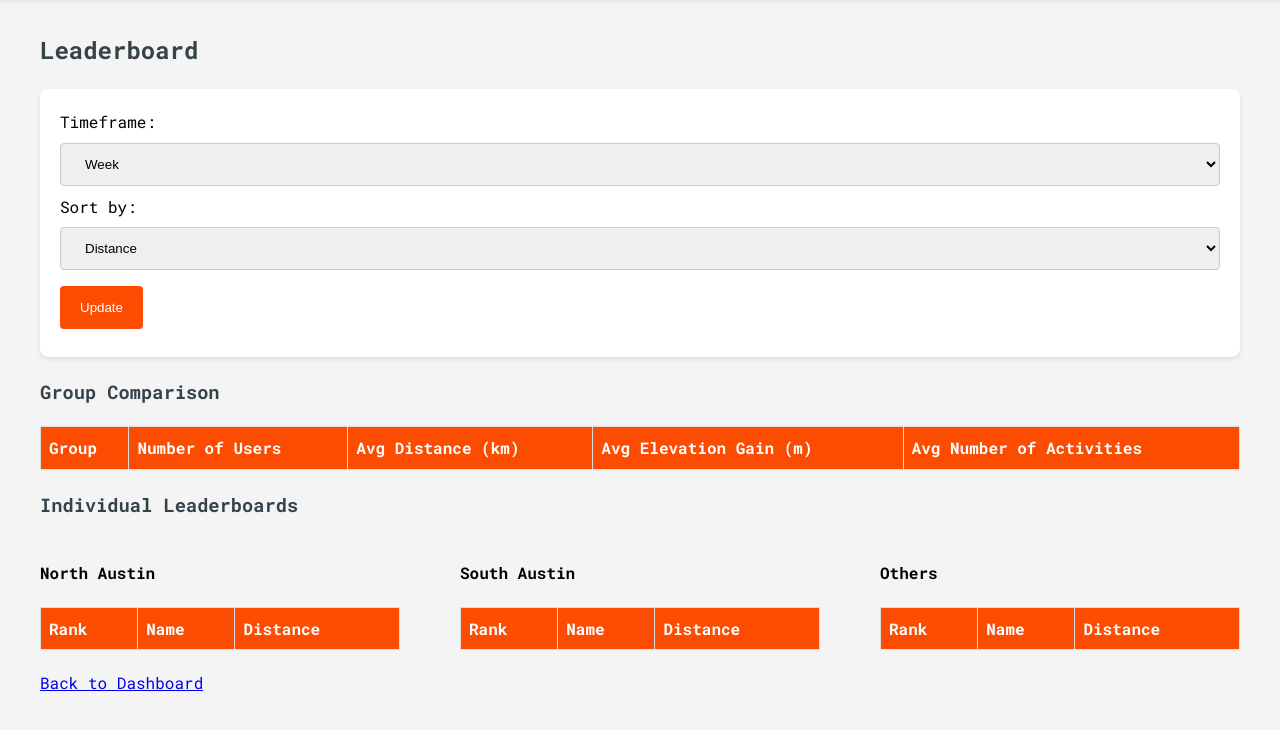
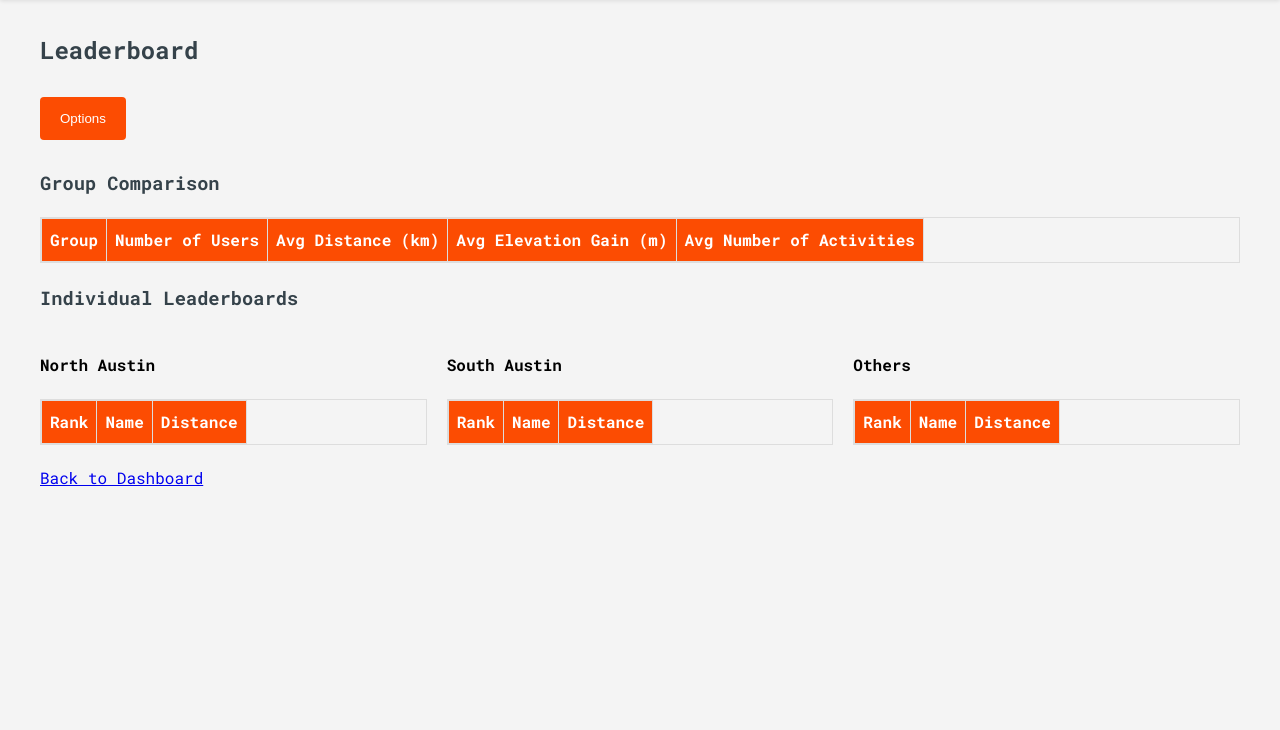
Before and after one commit to pf25/strava-src-group, a Flask app: page /leaderboard in a window 1280 px wide. Shown: the part 49-779 px from the top of the page. Run offline with Flask 3, Linux system fonts and the light colour scheme; the visitor is signed in with stand-in values (Sample User, id 1); data comes from the database, SQL or seed files in the repository; data that the repository does not hold is empty; some libraries are stand-ins or nearby versions.

Commit message:
Almost there

```diff
--- a/app/static/styles.css
+++ b/app/static/styles.css
@@ -267,3 +267,50 @@ button:hover {
 #groupSelect {
     margin-right: 10px;
 }
+
+.options-dropdown {
+    margin-bottom: 20px;
+}
+
+.options-content {
+    background-color: #f8f9fa;
+    padding: 15px;
+    border-radius: 5px;
+    box-shadow: 0 2px 4px rgba(0,0,0,0.1);
+}
+
+.responsive-table {
+    width: 100%;
+    border-collapse: collapse;
+    margin-bottom: 20px;
+    overflow-x: auto;
+    display: block;
+}
+
+.responsive-table th, .responsive-table td {
+    border: 1px solid #ddd;
+    padding: 8px;
+    text-align: left;
+}
+
+.responsive-table th {
+    background-color: #FC4C02;
+    color: white;
+}
+
+.leaderboard-grid {
+    display: flex;
+    flex-wrap: wrap;
+    gap: 20px;
+}
+
+.leaderboard-column {
+    flex: 1;
+    min-width: 300px;
+}
+
+@media (max-width: 768px) {
+    .leaderboard-grid {
+        flex-direction: column;
+    }
+}
--- a/app/templates/leaderboard.html
+++ b/app/templates/leaderboard.html
@@ -3,25 +3,32 @@
 {% block content %}
 <h2>Leaderboard</h2>
 
+<div class="options-dropdown">
+    <button id="optionsToggle" class="btn btn-primary">Options</button>
+    <div id="optionsContent" class="options-content" style="display: none;">
         <form method="get">
+            <div class="form-group">
                 <label for="timeframe">Timeframe:</label>
-    <select name="timeframe" id="timeframe">
+                <select name="timeframe" id="timeframe" class="form-control">
                     <option value="week" {% if timeframe == 'week' %}selected{% endif %}>Week</option>
                     <option value="month" {% if timeframe == 'month' %}selected{% endif %}>Month</option>
                 </select>
-
+            </div>
+            <div class="form-group">
                 <label for="sort_by">Sort by:</label>
-    <select name="sort_by" id="sort_by">
+                <select name="sort_by" id="sort_by" class="form-control">
                     <option value="distance" {% if sort_by == 'distance' %}selected{% endif %}>Distance</option>
                     <option value="elevation" {% if sort_by == 'elevation' %}selected{% endif %}>Elevation Gain</option>
                     <option value="activities" {% if sort_by == 'activities' %}selected{% endif %}>Number of Activities</option>
                 </select>
-
-    <button type="submit">Update</button>
+            </div>
+            <button type="submit" class="btn btn-primary">Update</button>
         </form>
+    </div>
+</div>
 
 <h3>Group Comparison</h3>
-<table>
+<table class="responsive-table">
     <thead>
         <tr>
             <th>Group</th>
@@ -45,11 +52,11 @@
 </table>
 
 <h3>Individual Leaderboards</h3>
-<div style="display: flex; justify-content: space-between;">
+<div class="leaderboard-grid">
     {% for group, leaders in individual_leaderboard.items() %}
-    <div style="width: 30%;">
+    <div class="leaderboard-column">
         <h4>{{ group }}</h4>
-        <table>
+        <table class="responsive-table">
             <thead>
                 <tr>
                     <th>Rank</th>
@@ -80,4 +87,11 @@
 </div>
 
 <a href="{{ url_for('auth.dashboard') }}">Back to Dashboard</a>
+
+<script>
+    document.getElementById('optionsToggle').addEventListener('click', function() {
+        var optionsContent = document.getElementById('optionsContent');
+        optionsContent.style.display = optionsContent.style.display === 'none' ? 'block' : 'none';
+    });
+</script>
 {% endblock %}
```
Lines whose indentation alone changed are shown as unchanged.
